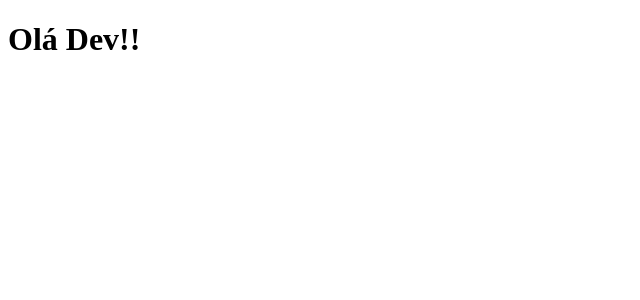
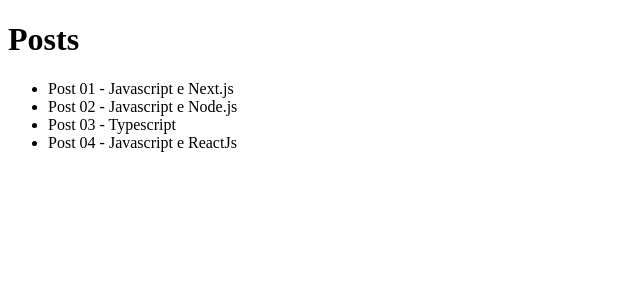
Before and after one commit to matheuspedrosoo/devnews, a Next.js app: page / in a window 1280 px wide. Shown: the top 300 px of the page, without its empty margins (0-640 px from the left). Built offline with nearby package versions, Linux system fonts and the light colour scheme; data requests are answered from the project's data file.

Commit message:
create getStaticProps

```diff
--- /dev/null
+++ b/api.json
@@ -0,0 +1,17 @@
+{
+  "posts": [
+    { "id": 1, "title": "Post 01 - Javascript e Next.js", "author": "JohnDoe" },
+    { "id": 2, "title": "Post 02 - Javascript e Node.js", "author": "JohnDoe" },
+    { "id": 3, "title": "Post 03 - Typescript", "author": "JohnDoe" },
+    { "id": 4, "title": "Post 04 - Javascript e ReactJs", "author": "JohnDoe" }
+  ],
+  "comments": [
+    { "id": 1, "body": "Comentario 1 sobre o post 1", "postId": 1 },
+    { "id": 2, "body": "Comentario 1 sobre o post 2", "postId": 2 },
+    { "id": 3, "body": "Comentario 1 sobre o post 3", "postId": 3 },
+    { "id": 4, "body": "Comentario 2 sobre o post 1", "postId": 1 },
+    { "id": 5, "body": "Comentario 2 sobre o post 2", "postId": 2 },
+    { "id": 6, "body": "Comentario 1 sobre o post 4", "postId": 4 }
+  ],
+  "profile": { "name": "JohnDoe" }
+}
--- a/package.json
+++ b/package.json
@@ -5,7 +5,8 @@
     "dev": "next dev",
     "build": "next build",
     "start": "next start",
-    "lint": "next lint"
+    "lint": "next lint",
+    "server": "npx json-server api.json -p 3333 -w"
   },
   "dependencies": {
     "next": "12.0.7",
--- a/src/pages/index.tsx
+++ b/src/pages/index.tsx
@@ -1,9 +1,45 @@
-import styles from '../styles/home.module.scss';
+import { GetServerSideProps } from 'next';
+import { useEffect, useState } from 'react';
 
-export default function Home() {
+interface Post {
+  id: string;
+  title: string;
+}
+
+interface HomeProps {
+  posts: Post[];
+}
+
+export default function Home({ posts }: HomeProps) {
+  // const [posts, setPosts] = useState<Post[]>([]);
+
+  // useEffect(() => {
+  //   fetch('http://localhost:3333/posts').then(response => {
+  //     response.json().then(data => {
+  //       setPosts(data);
+  //     });
+  //   });
+  // }, []);
+
   return (
-    <h1>
-      Olá <span>Dev!</span>!
-    </h1>
+    <div>
+      <h1>Posts</h1>
+      <ul>
+        {posts.map(post => (
+          <li key={post.id}>{post.title}</li>
+        ))}
+      </ul>
+    </div>
   );
 }
+
+export const getServerSideProps: GetServerSideProps<HomeProps> = async () => {
+  const response = await fetch('http://localhost:3333/posts');
+  const posts = await response.json();
+
+  return {
+    props: {
+      posts,
+    },
+  };
+};
```
Also changed, not shown: src/pages/posts/[id].tsx (+49 -2 lines), src/pages/posts/index.tsx (+33 -5 lines).
